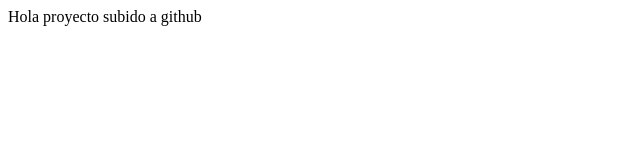
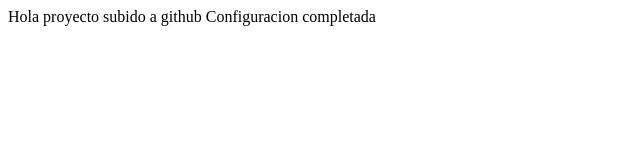
Before and after one commit to Negar369/sistema_natura, a plain HTML site: page index.html in a window 1280 px wide. Shown: the whole page, without its empty margins (0-640 px from the left). Drawn offline with Linux system fonts and the light colour scheme.

Commit message:
Conffiguracion de repositorio local y remoto listo
Primera configuracion completada

```diff
--- a/index.html
+++ b/index.html
@@ -6,5 +6,6 @@
 </head>
 <body>
 	Hola proyecto subido a github
+	Configuracion completada
 </body>
 </html>
```
